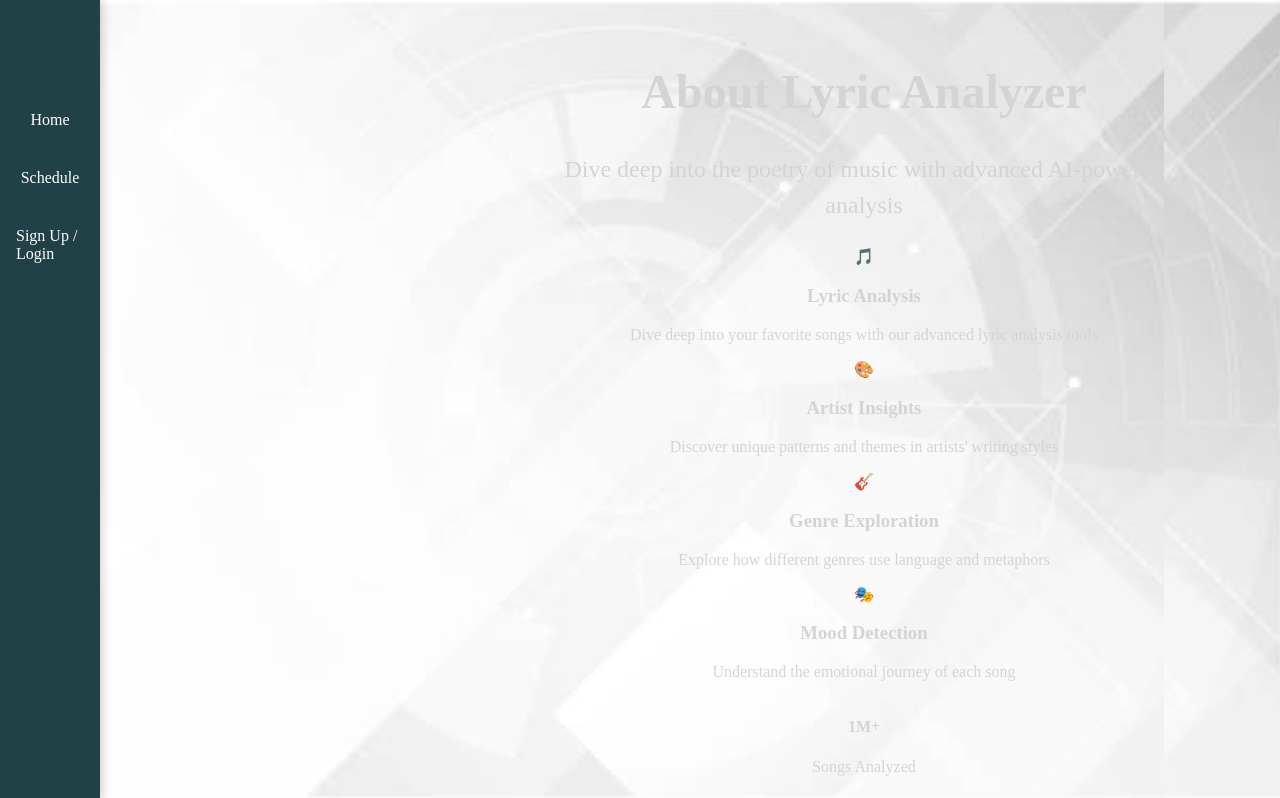
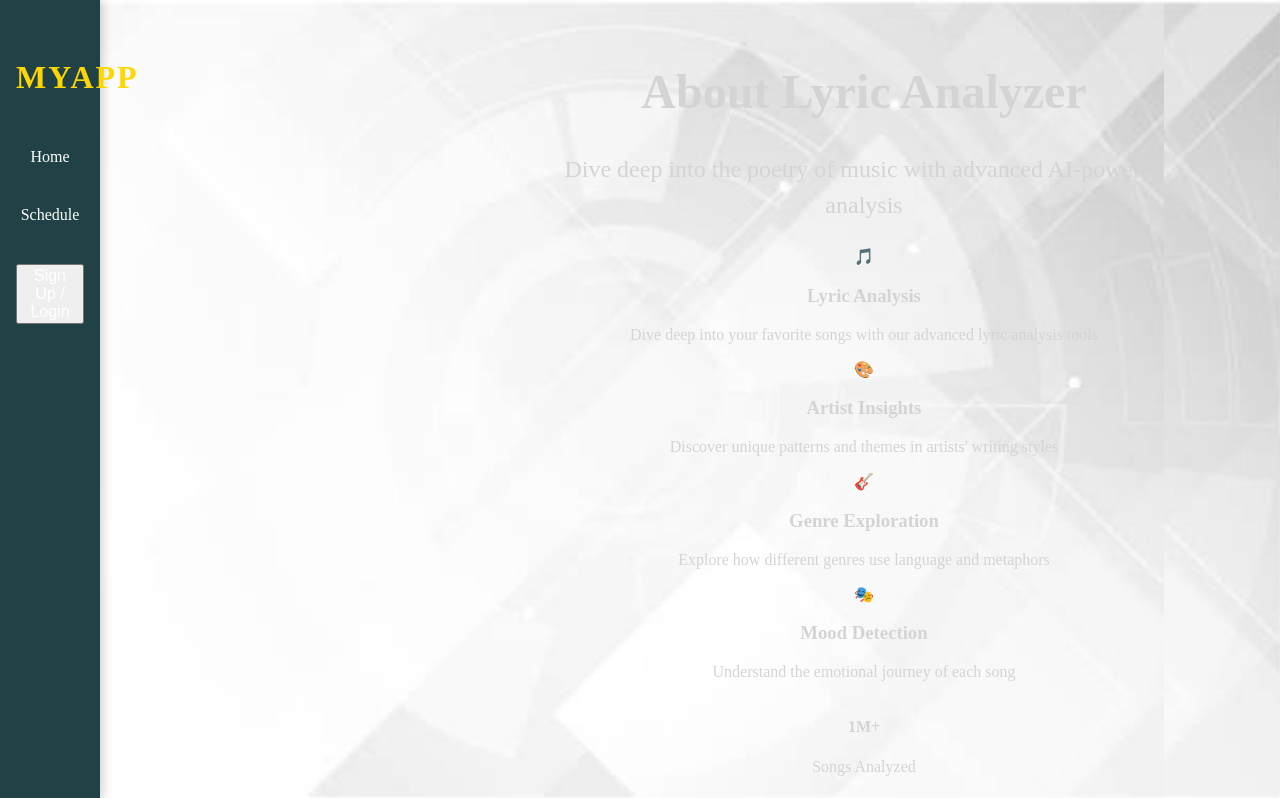
Before and after one commit to anjalidevarapalli/HacksX, a React (Create React App) app in the folder hacks-x/: page / in a window 1280 px wide. Shown: the top 798 px of the page. Built offline with nearby package versions, Linux system fonts and the light colour scheme; no server answers; a web font is replaced by a local one.

Commit message:
navbar edits

```diff
--- a/hacks-x/src/contents/Navbar.js
+++ b/hacks-x/src/contents/Navbar.js
@@ -4,20 +4,17 @@ import { useAuth0 } from "@auth0/auth0-react";  // Import the hook
 import './Navbar.css';
 
 function Navbar() {
-  // State for toggling the hamburger menu on mobile view
   const [isOpen, setIsOpen] = useState(false);
+  const { isAuthenticated, user, loginWithRedirect, logout } = useAuth0();
 
   // Function to toggle hamburger menu
   const toggleMenu = () => {
     setIsOpen(!isOpen);
   };
 
-  // Get Auth0 states
-  const { isAuthenticated, user, loginWithRedirect, logout } = useAuth0();
-
   return (
     <nav className="navbar">
-      <h1 className="logo"></h1>
+      <h1 className="logo">MyApp</h1>
 
       {/* Hamburger Icon */}
       <div className={`hamburger ${isOpen ? "active" : ""}`} onClick={toggleMenu}>
@@ -29,7 +26,7 @@ function Navbar() {
       {/* Navbar Links */}
       <div className={`menu ${isOpen ? "active" : ""}`}>
         <Link className="nav-link" to="/">Home</Link>
-        <a className="nav-link" href="schedule">Schedule</a>
+        <Link className="nav-link" to="/schedule">Schedule</Link>
 
         {/* Conditionally render based on authentication */}
         {isAuthenticated ? (
@@ -43,7 +40,7 @@ function Navbar() {
             </button>
           </>
         ) : (
-          <a className="nav-link" onClick={() => loginWithRedirect()}>Sign Up / Login</a>  /* Show Login if not authenticated */
+          <button className="nav-link" onClick={() => loginWithRedirect()}>Sign Up / Login</button>  /* Show Login if not authenticated */
         )}
       </div>
     </nav>
```
